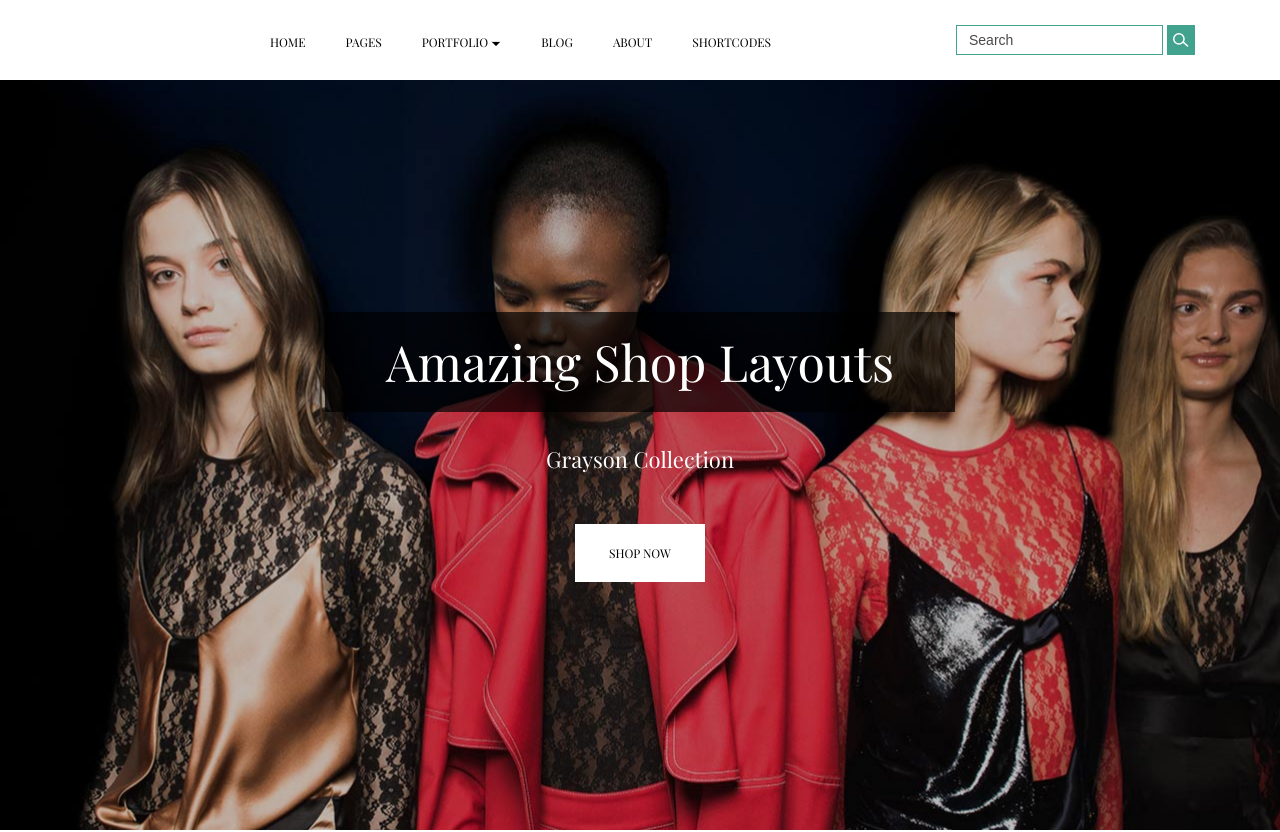
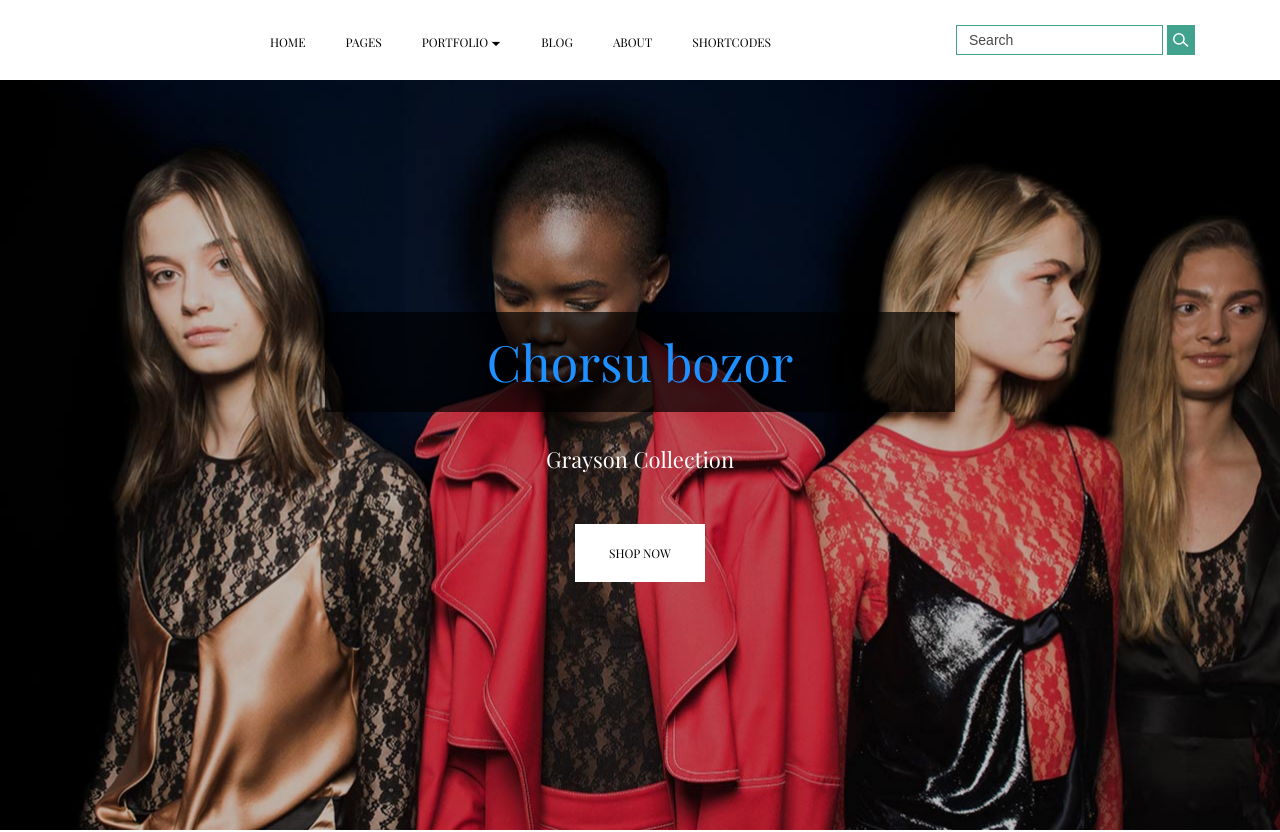
Before and after one commit to sanjar1995/grayson, a plain HTML site: page index.html in a window 1280 px wide. Shown: the top 832 px of the page. Drawn offline with Linux system fonts and the light colour scheme.

Commit message:
title changed

```diff
--- a/index.html
+++ b/index.html
@@ -37,7 +37,7 @@
             </div>
         </nav>
         <div class="header__content">
-            <h1 class="header__title">Amazing Shop Layouts</h1>
+            <h1 class="header__title">Chorsu bozor</h1>
             <p class="header__subtitle">Grayson Collection</p>
             <a href="" class="header__btn btn">SHOP NOW</a>
         </div>
--- a/styles/style.css
+++ b/styles/style.css
@@ -117,6 +117,7 @@ body {
   line-height: 66px;
   position: relative;
   z-index: 1;
+  color: dodgerblue;
 }
 .header__title::before {
   content: "";
```
